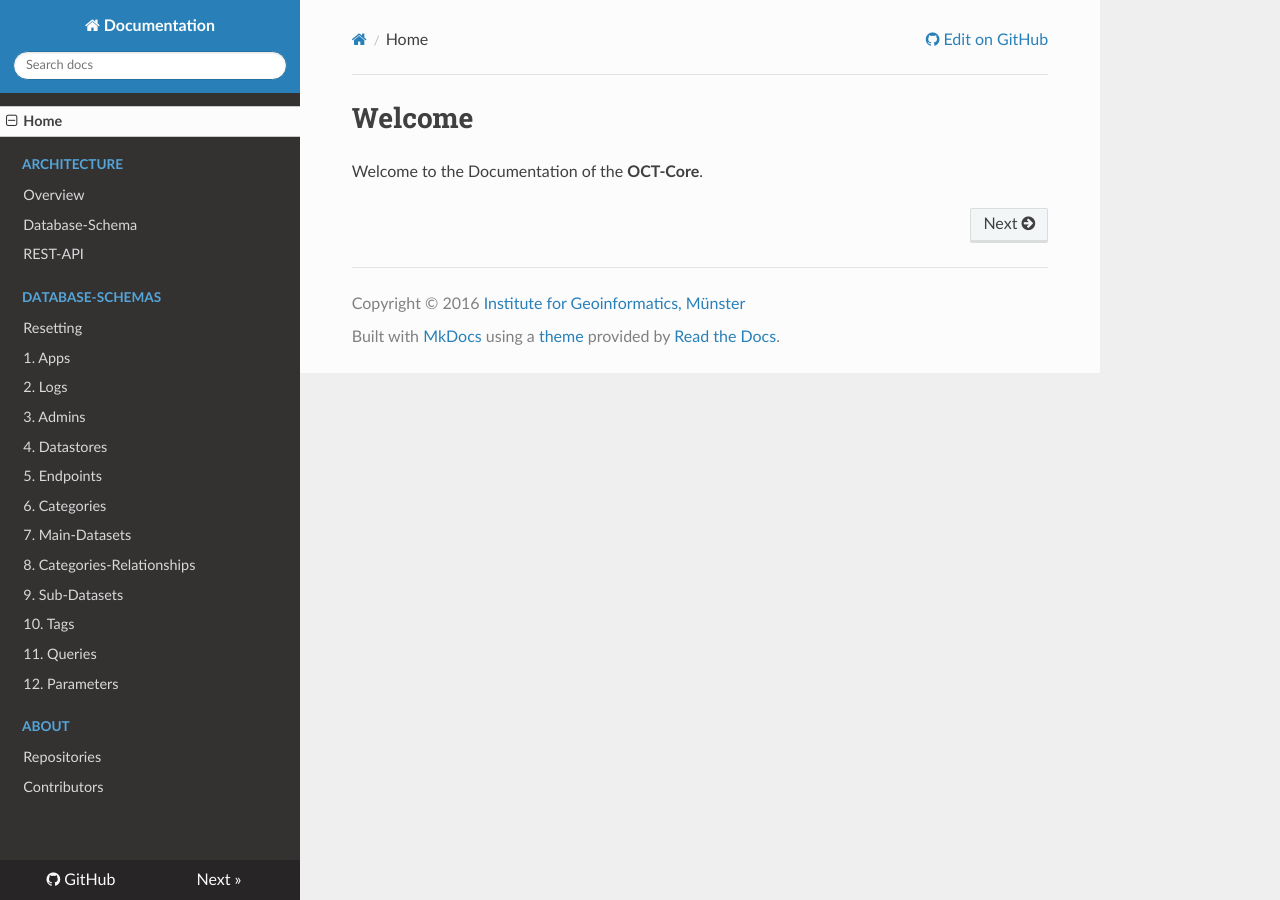
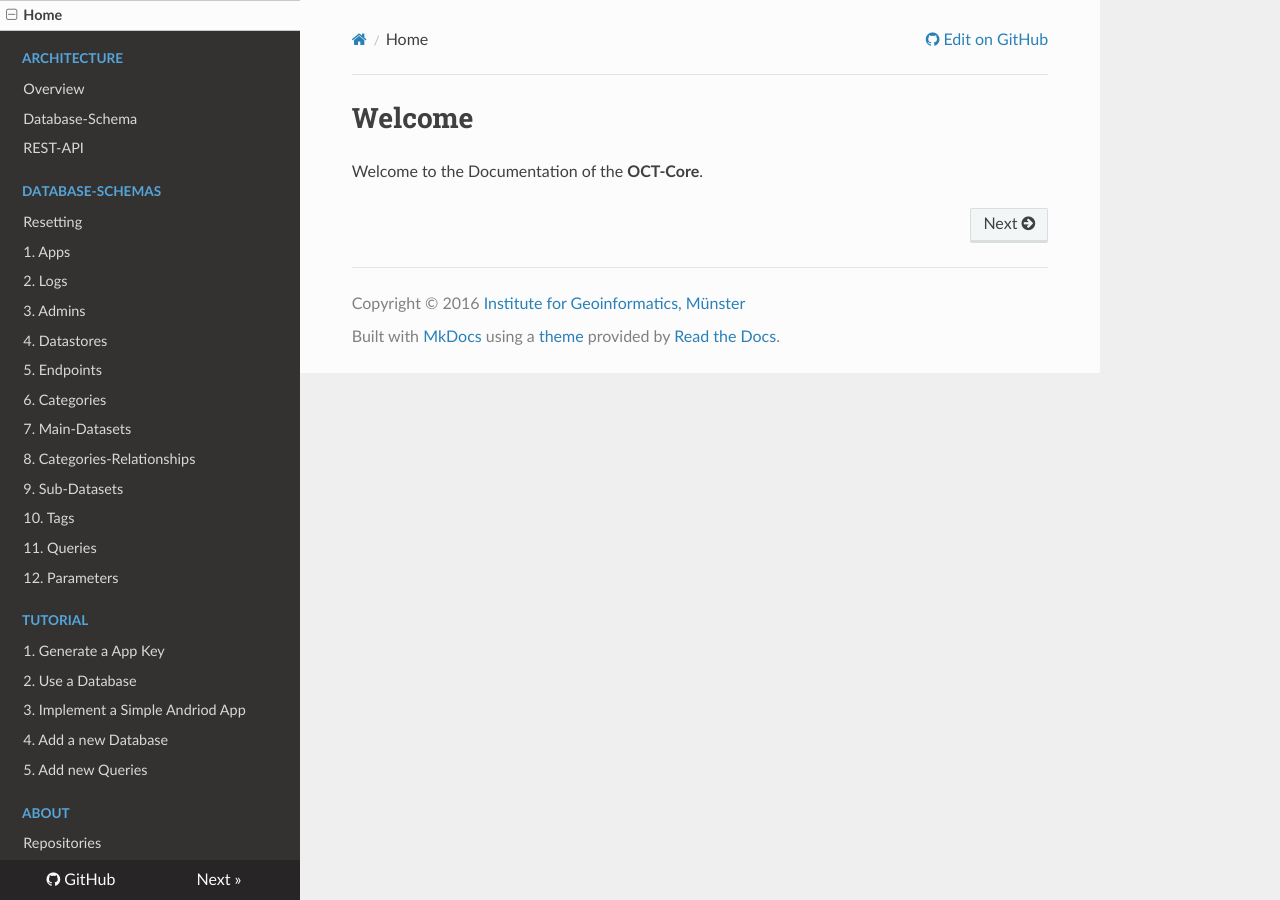
Before and after one commit to geo-c/OCT-Core-Docs, an MkDocs documentation site: the page built from docs/index.md, in a window 1280 px wide. Built offline with MkDocs 1.6.1, drawn with Linux system fonts in a browser that asks for light colours; nearby versions of some CDN libraries; old or Windows-style settings are respelled for this version of MkDocs.

Commit message:
Add files for tutorial

```diff
--- a/mkdocs.yml
+++ b/mkdocs.yml
@@ -30,6 +30,12 @@
     - 10. Tags: schemas/10_tags.md
     - 11. Queries: schemas/11_queries.md
     - 12. Parameters: schemas/12_parameters.md
+- Tutorial:
+    - 1. Generate a App Key: tutorial/1_AppKey.md
+    - 2. Use a Database: tutorial/2_DatabaseJson.md
+    - 3. Implement a Simple Andriod App: tutorial/3_AndriodApp.md
+    - 4. Add a new Database: tutorial/4_CreateDatabase.md
+    - 5. Add new Queries: tutorial/5_CreateQueries.md
 - About:
     - Repositories: about/repositories.md
     - Contributors: about/contributors.md
```
Also changed, not shown: docs/tutorial/1_AppKey.md (added, +2 -0 lines), docs/tutorial/2_DatabaseJson.md (added, +2 -0 lines), docs/tutorial/3_AndriodApp.md (added, +2 -0 lines), docs/tutorial/4_CreateDatabase.md (added, +2 -0 lines), docs/tutorial/5_CreateQueries.md (added, +2 -0 lines).
